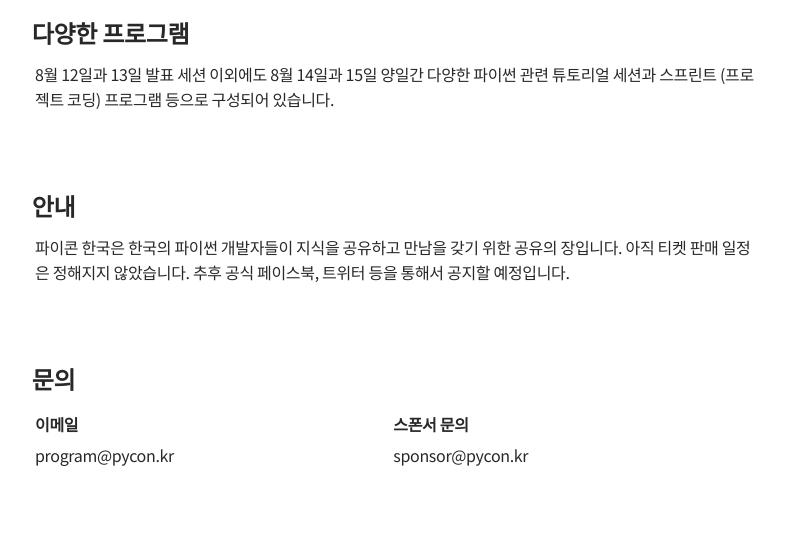
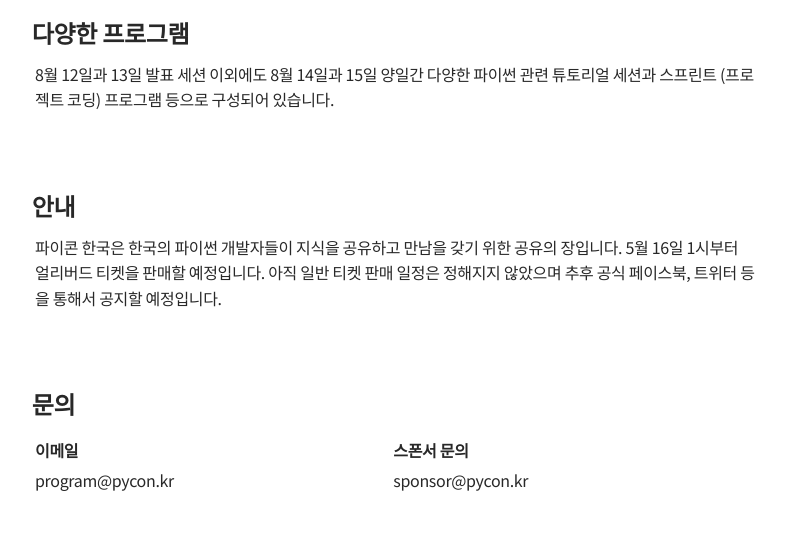
Before and after one commit to pythonkr/pyconkr-2017, a Django app: template pyconkr/templates/teaser/index.html in a window 1280 px wide. Shown: the part 1281-1825 px from the top of the page, without its empty margins (245-1031 px from the left). Run offline with Django 3.2, Linux system fonts and the light colour scheme; the template is opened without the code that fills it, so the values that code supplies are empty.

Commit message:
add text about early bird ticket schedule

```diff
--- a/pyconkr/templates/teaser/index.html
+++ b/pyconkr/templates/teaser/index.html
@@ -115,7 +115,8 @@
         <div>
           <p>
             파이콘 한국은 한국의 파이썬 개발자들이 지식을 공유하고 만남을 갖기 위한 공유의 장입니다.
-            아직 티켓 판매 일정은 정해지지 않았습니다. 추후 공식 페이스북, 트위터 등을 통해서 공지할 예정입니다.
+            5월 16일 1시부터 얼리버드 티켓을 판매할 예정입니다.
+            아직 일반 티켓 판매 일정은 정해지지 않았으며 추후 공식 페이스북, 트위터 등을 통해서 공지할 예정입니다.
           </p>
         </div>
       </section>
```
